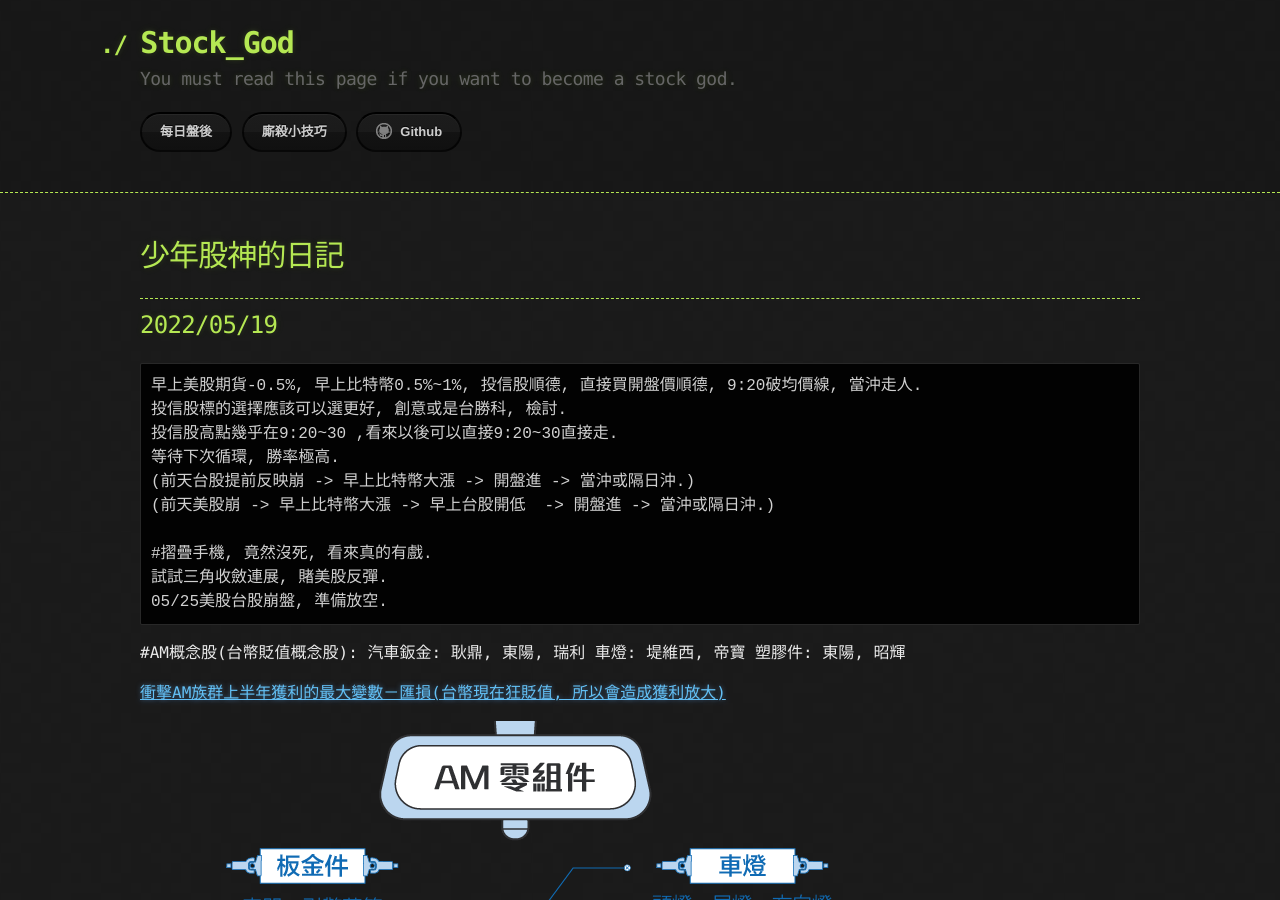
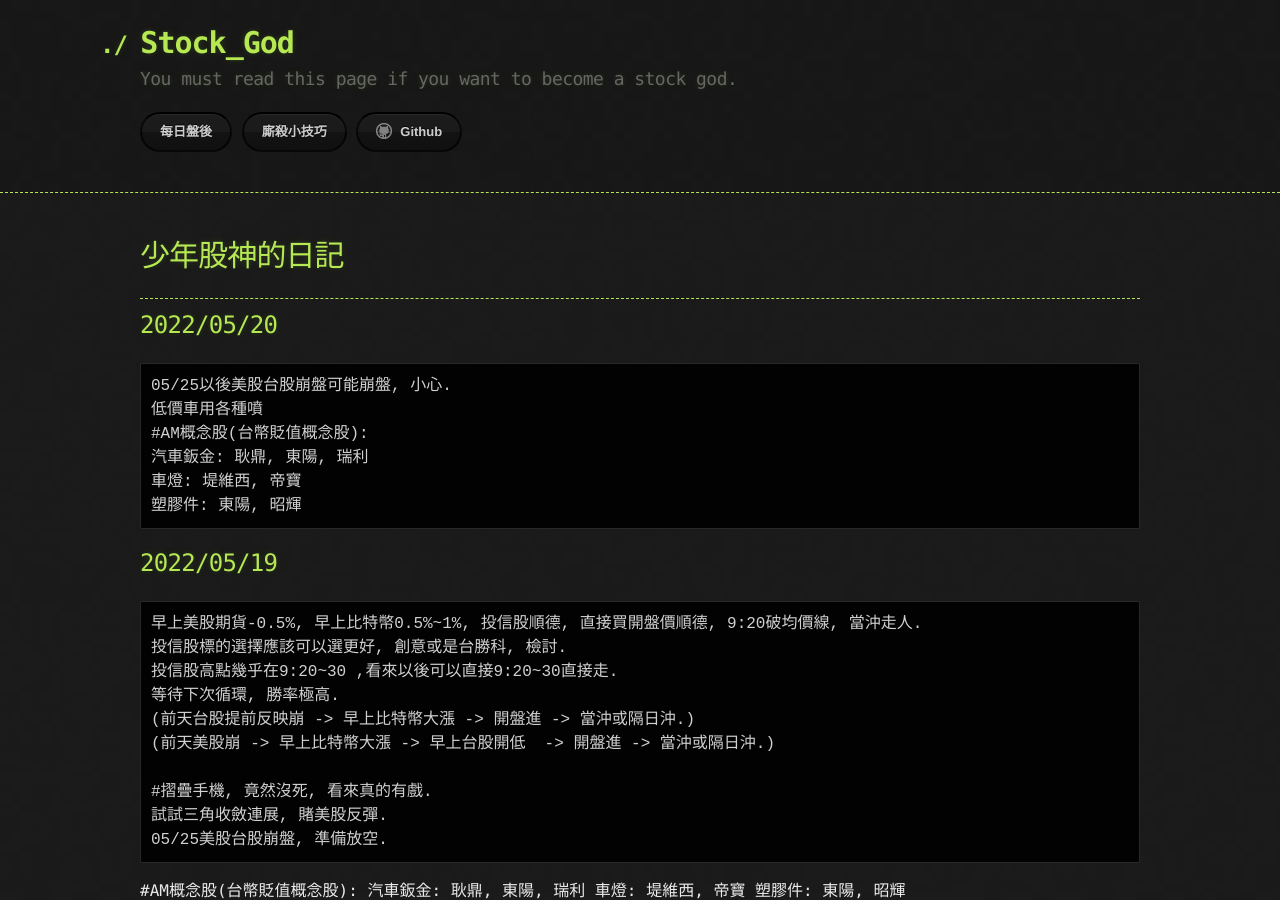
Before and after one commit to lepg5487/Stock_God, a Jekyll site: the page built from index.md, in a window 1280 px wide and 900 px high. Built offline with Jekyll 4.4.1, drawn with Linux system fonts in a browser that asks for light colours; our own code applies the rules of GitHub Pages for plain Markdown files.

Commit message:
Update index.md

````diff
--- a/index.md
+++ b/index.md
@@ -5,6 +5,16 @@ layout: testlayouts
 # 少年股神的日記
 
 ---
+
+## 2022/05/20
+```
+05/25以後美股台股崩盤可能崩盤, 小心.
+低價車用各種噴
+#AM概念股(台幣貶值概念股):
+汽車鈑金: 耿鼎, 東陽, 瑞利
+車燈: 堤維西, 帝寶
+塑膠件: 東陽, 昭輝
+```
 
 ## 2022/05/19
 ```
````
